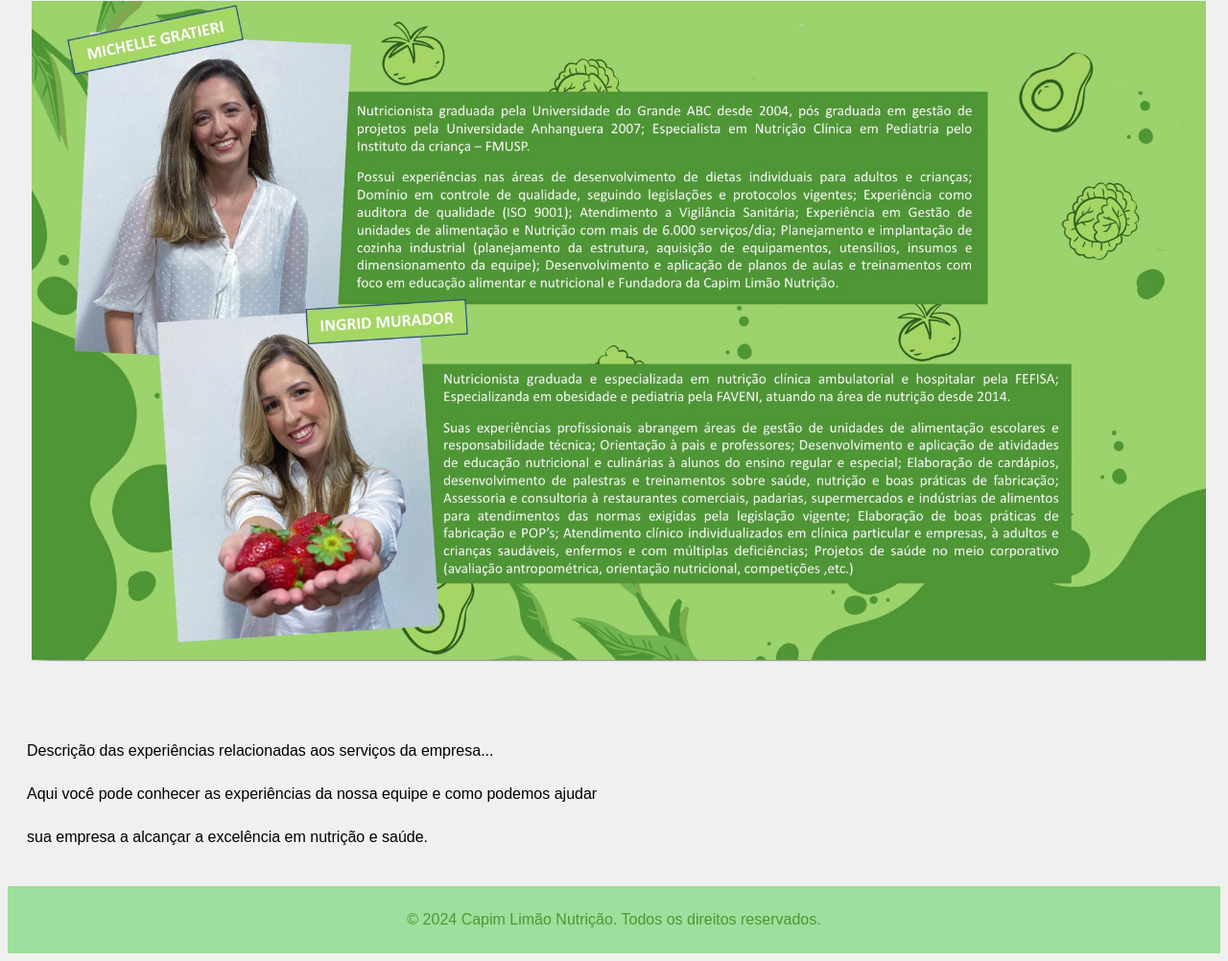
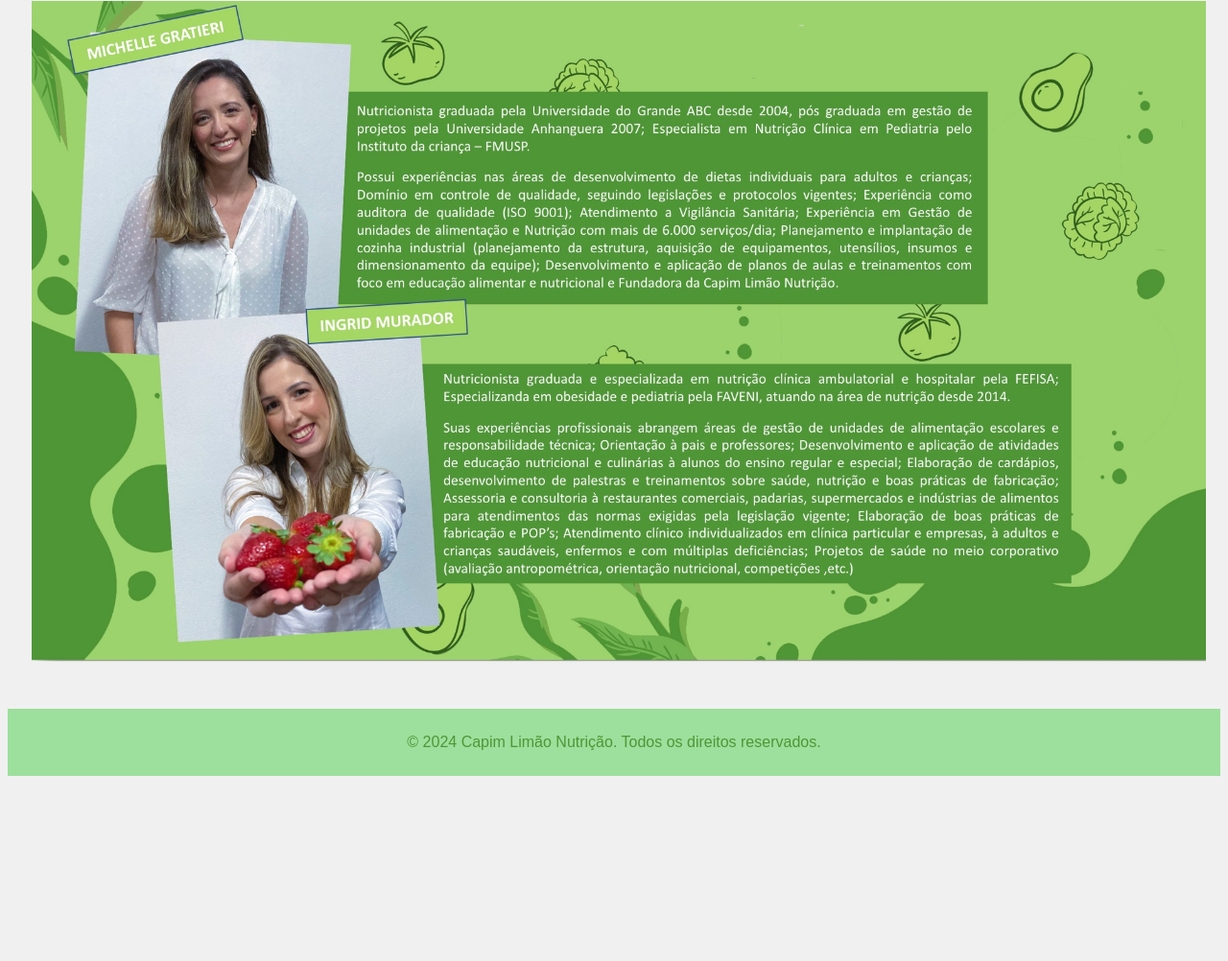
Before and after one commit to rafazanirato/capimlimaonutricao, a plain HTML site: page experiencias.html in a window 1280 px wide. Shown: the part 257-1259 px from the top of the page at 96% size. After the commit the page ends 1074 px from the top, so only its background shows below. Drawn offline with Linux system fonts and the light colour scheme.

Commit message:
experiencias.html

```diff
--- a/experiencias.html
+++ b/experiencias.html
@@ -29,10 +29,7 @@
         <section>
             <h2>Experiencias</h2>
     <img src="EXPERIENCIA 1.jpg" alt="Imagem de Experiência" class="imagem-experiencia">
-    <p class="espaco-texto" style="color: rgb(0, 0, 0);">Descrição das experiências relacionadas aos serviços da empresa...</p>
-    <p style="color: rgb(0, 0, 0);">Aqui você pode conhecer as experiências da nossa equipe e como podemos ajudar</p>
 
-<p style="color: rgb(0, 0, 0);">sua empresa a alcançar a excelência em nutrição e saúde.</p>
 
     </main>
 
```
